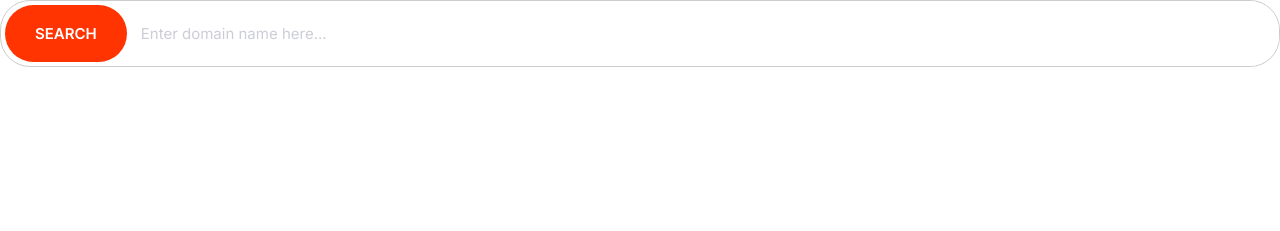
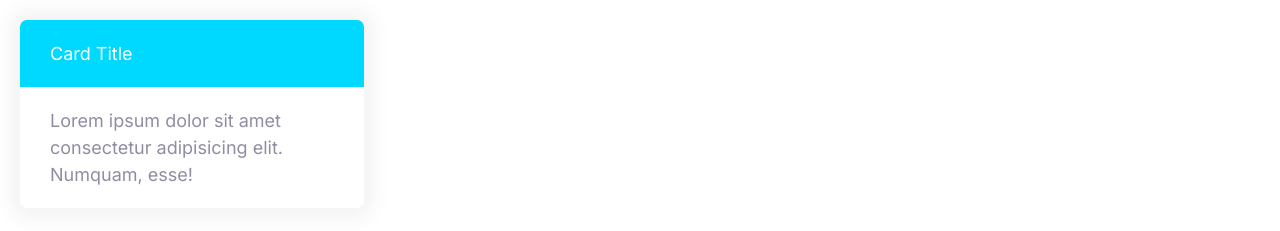
Before and after one commit to subrotoice/figma-to-html, a plain HTML site: page index.html in a window 1280 px wide. Drawn offline with Linux system fonts and the light colour scheme.

Commit message:
Building Cards

```diff
--- a/css/style.css
+++ b/css/style.css
@@ -280,3 +280,24 @@ a {
 .input-group .btn{
   margin: 4px;
 }
+
+/* Cards */
+.card {
+  border-radius: 7px;
+  box-shadow: 0 0 20px 10px #f3f3f3;
+  overflow: hidden;
+}
+
+.card__header, .card__body {
+  padding: 2rem 3rem;
+}
+
+.card--primary .card__header {
+  background: var(--color-primary);
+  color: #fff;
+}
+
+.card--secondary .card__header {
+  background: var(--color-secondary);
+  color: #fff;
+}
--- a/index.html
+++ b/index.html
@@ -14,13 +14,14 @@
     <link rel="stylesheet" href="css/style.css" />
   </head>
   <body>
-    <div class="input-group">
-      <button class="btn btn--accent">Search</button>
-      <input
-        type="text"
-        class="input"
-        placeholder="Enter domain name here..."
-      />
+    <div class="card-container" style="width: 30%; padding: 2rem">
+      <div class="card card--secondary">
+        <header class="card__header">Card Title</header>
+        <div class="card__body">
+          Lorem ipsum dolor sit amet consectetur adipisicing elit. Numquam,
+          esse!
+        </div>
+      </div>
     </div>
   </body>
 </html>
```
Also changed, not shown: components/cards.html (added, +13 -0 lines), README.md.
